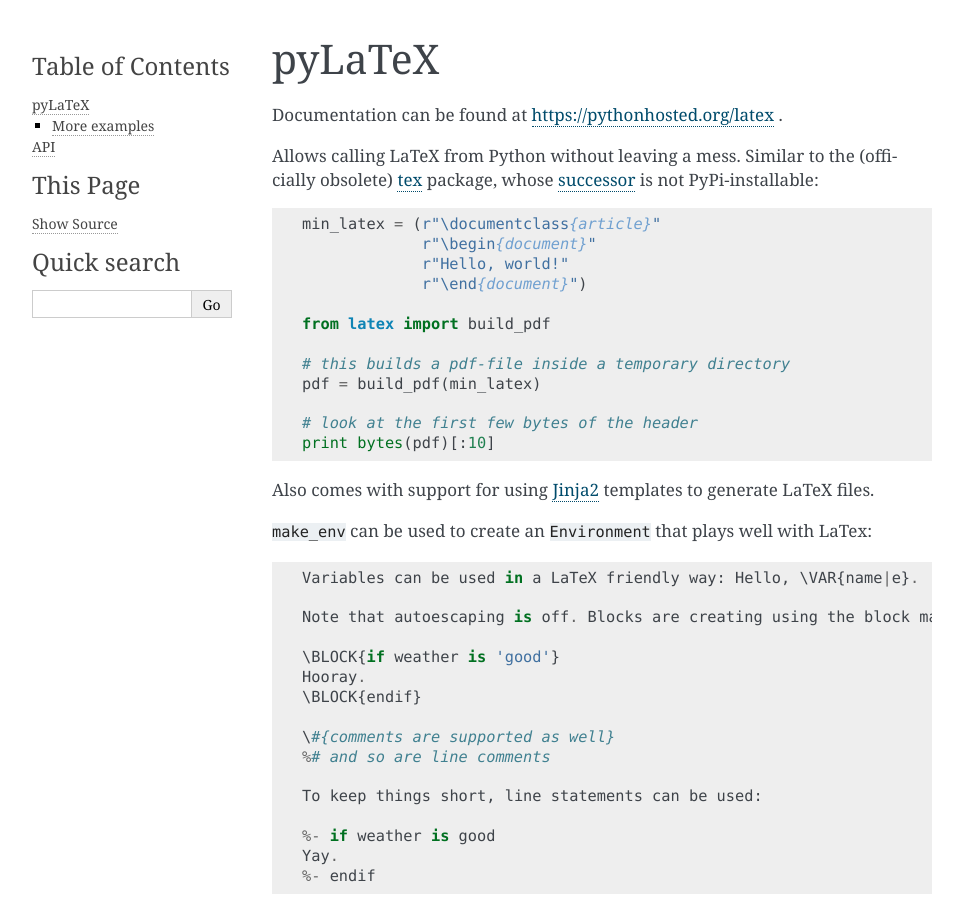
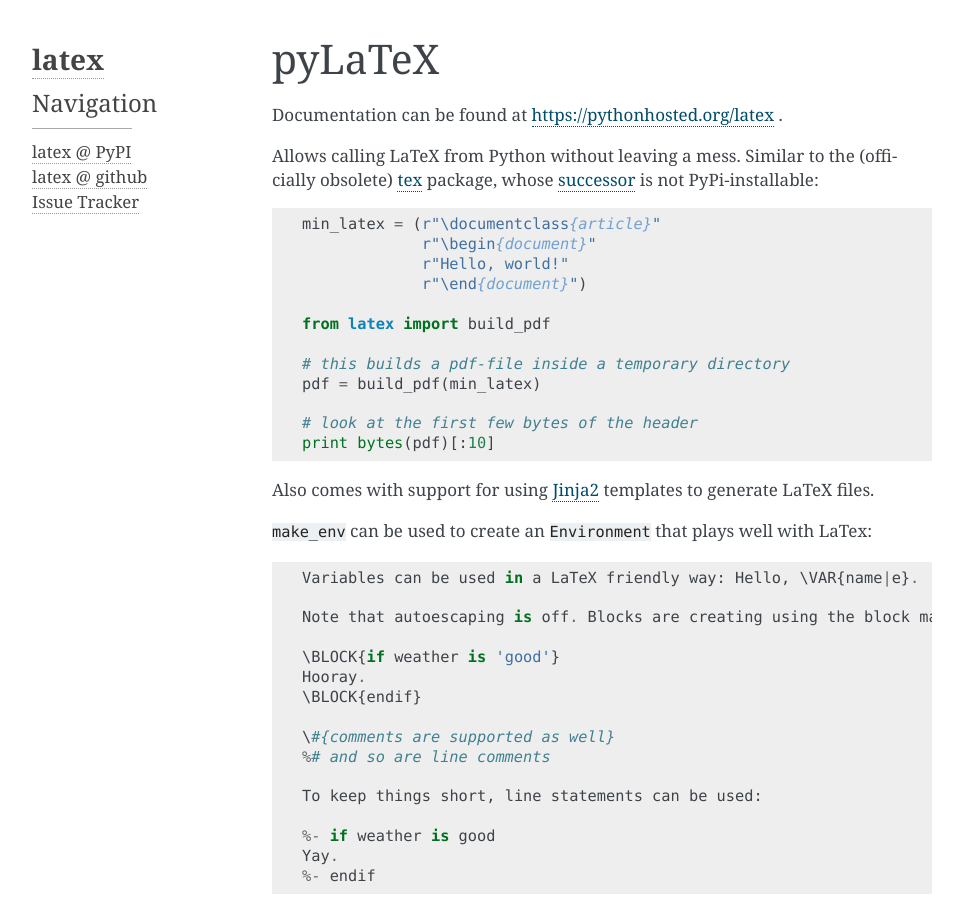
Before and after one commit to mbr/latex, a Sphinx documentation site: the page built from docs/index.rst, in a window 1280 px wide and 900 px high. Shown: the whole window, without its empty margins (148-1111 px from the left). Built offline with Sphinx 7.4.7, drawn with Linux system fonts in a browser that asks for light colours.

Commit message:
Added flask-style sidebar links to github repo, PyPI and issue tracker. Closes #5.

```diff
--- a/docs/conf.py
+++ b/docs/conf.py
@@ -12,6 +12,7 @@
 # serve to show the default.
 
 import sys, os
+from collections import OrderedDict
 
 # If extensions (or modules to document with autodoc) are in another directory,
 # add these directories to sys.path here. If the directory is relative to the
@@ -93,14 +94,21 @@
 # a list of builtin themes.
 html_theme = 'alabaster'
 
-
 # Theme options are theme-specific and customize the look and feel of a theme
 # further.  For a list of options available for each theme, see the
 # documentation.
-#html_theme_options = {}
+html_theme_options = {
+    'github_user': 'mbr',
+    'github_repo': 'latex',
+    'github_button': 'false',
+    'extra_nav_links': OrderedDict([
+        ('latex @ PyPI', 'https://pypi.python.org/pypi/latex'),
+        ('latex @ github', 'https://github.com/mbr/latex'),
+        ('Issue Tracker', 'https://github.com/mbr/latex/issues'),
+    ])
+}
 
 # Add any paths that contain custom themes here, relative to this directory.
-#html_theme_path = []
 
 # The name for this set of Sphinx documents.  If None, it defaults to
 # "<project> v<release> documentation".
@@ -132,7 +140,15 @@
 #html_use_smartypants = True
 
 # Custom sidebar templates, maps document names to template names.
-#html_sidebars = {}
+html_sidebars = {
+    '**': [
+        'about.html',
+        'navigation.html',
+#        'relations.html',
+#        'searchbox.html',
+        'donate.html',
+    ]
+}
 
 # Additional templates that should be rendered to pages, maps page names to
 # template names.
```
